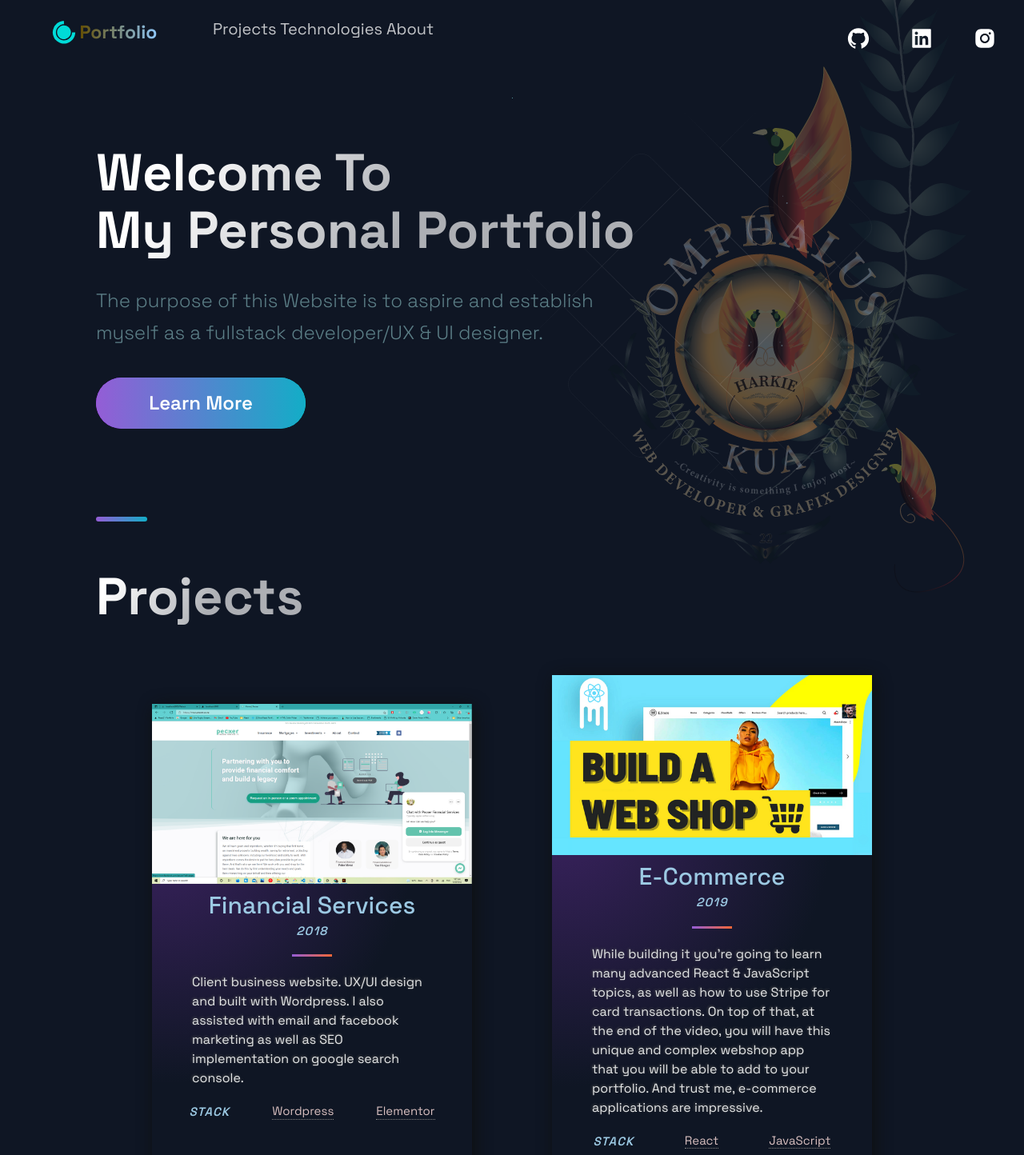
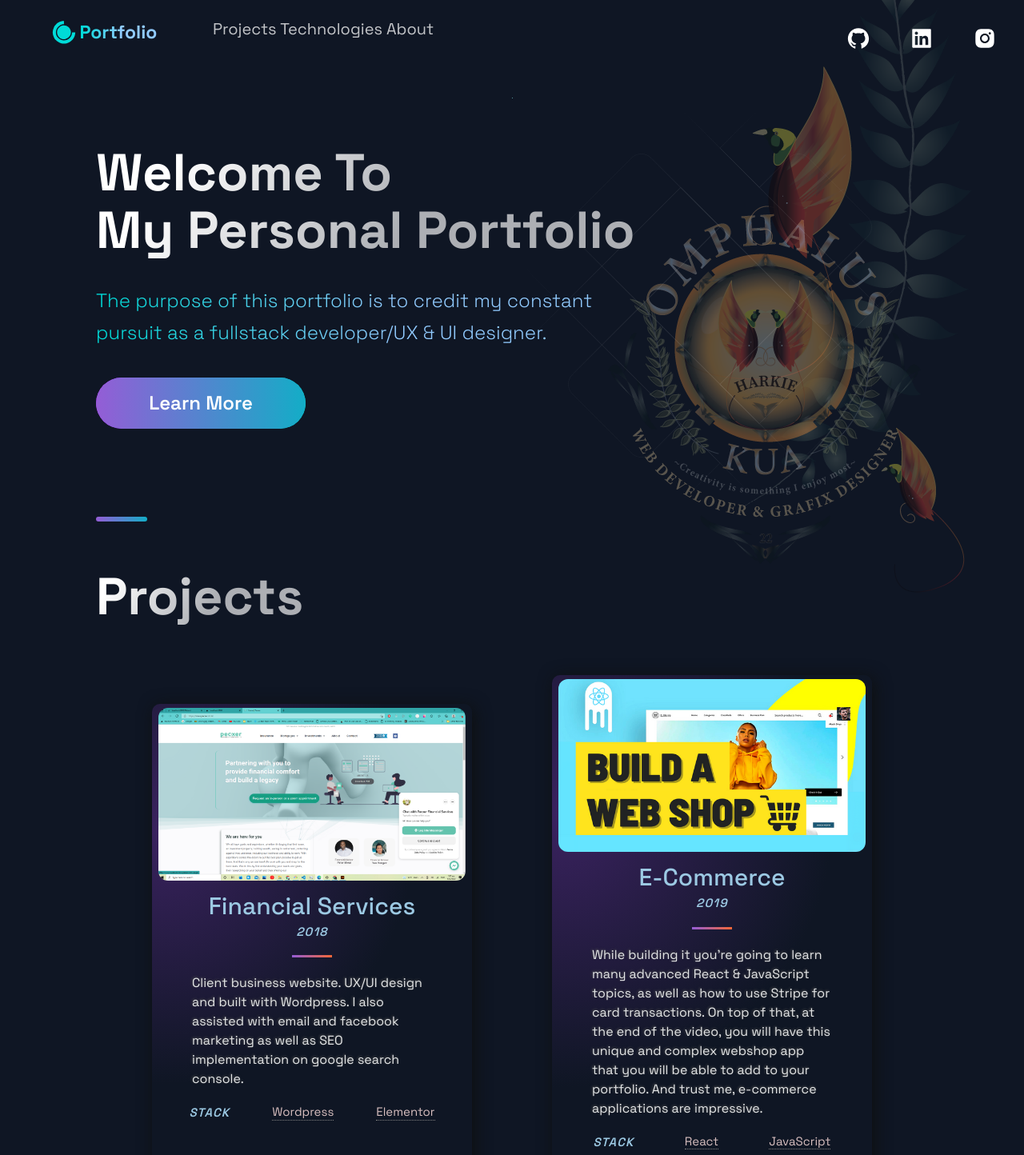
Before and after one commit to haluskua/Personal_Portfolio, a Next.js app: page / in a window 1280 px wide. Shown: the top 1444 px of the page at 80% size. Built offline with nearby package versions, Linux system fonts and the light colour scheme.

Commit message:
added neon gradient color text to title desc

```diff
--- a/src/components/Header/HeaderStyles.js
+++ b/src/components/Header/HeaderStyles.js
@@ -32,7 +32,7 @@ export const Span = styled.span`
   font-size: 2.3rem;
   font-weight: bold;
   color: #00dbd8;
-  background: linear-gradient(89.97deg, #816500bf 1.84%, #91cbff 102.67%);
+  background: linear-gradient(89.97deg, #00dbd8 1.84%, #91cbff 54.67%);
   background-clip: text;
   -webkit-background-clip: text;
   -webkit-text-fill-color: transparent;
--- a/src/components/Hero/Hero.js
+++ b/src/components/Hero/Hero.js
@@ -18,7 +18,7 @@ const Hero = () => (
         My Personal Portfolio
       </SectionTitle>
       <SectionText>
-        The purpose of this Website is to aspire and establish myself as a
+        The purpose of this portfolio is to credit my constant pursuit as a
         fullstack developer/UX & UI designer.
       </SectionText>
       <Button onClick={() => (window.location = "https://google.com")}>
--- a/src/components/Projects/ProjectsStyles.js
+++ b/src/components/Projects/ProjectsStyles.js
@@ -1,10 +1,12 @@
 import styled from "styled-components";
 
 export const Img = styled.img`
-  width: 100%;
+  width: 96%;
   height: 100%;
   object-fit: cover;
   overflow: hidden;
+  border-radius: 12px;
+  margin: 5px;
 `;
 
 export const GridContainer = styled.section`
--- a/src/styles/GlobalComponents/index.js
+++ b/src/styles/GlobalComponents/index.js
@@ -94,6 +94,10 @@ export const SectionText = styled.p`
   padding-bottom: 3.6rem;
   /* color: rgba(255, 255, 255, 0.5); */
   color: rgb(92 127 135);
+  background: linear-gradient(89.97deg, #00dbd8 1.84%, #91cbff 54.67%);
+  background-clip: text;
+  -webkit-background-clip: text;
+  -webkit-text-fill-color: transparent;
 
   @media ${(props) => props.theme.breakpoints.md} {
     max-width: 670px;
```
